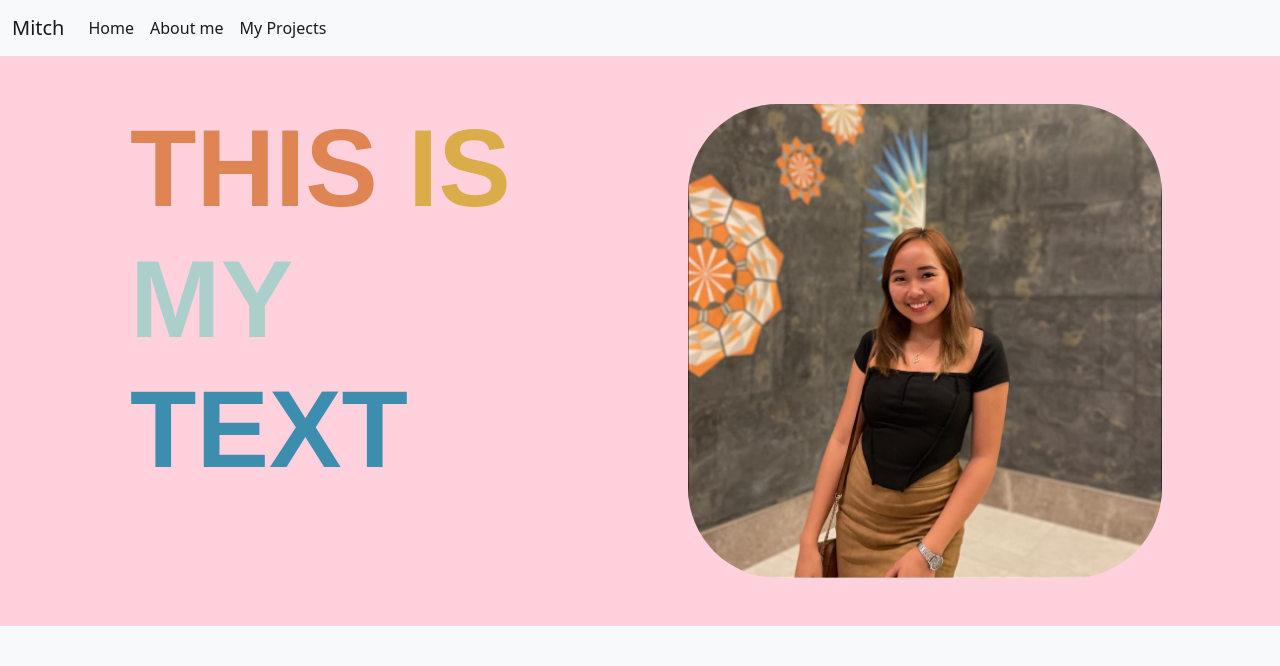
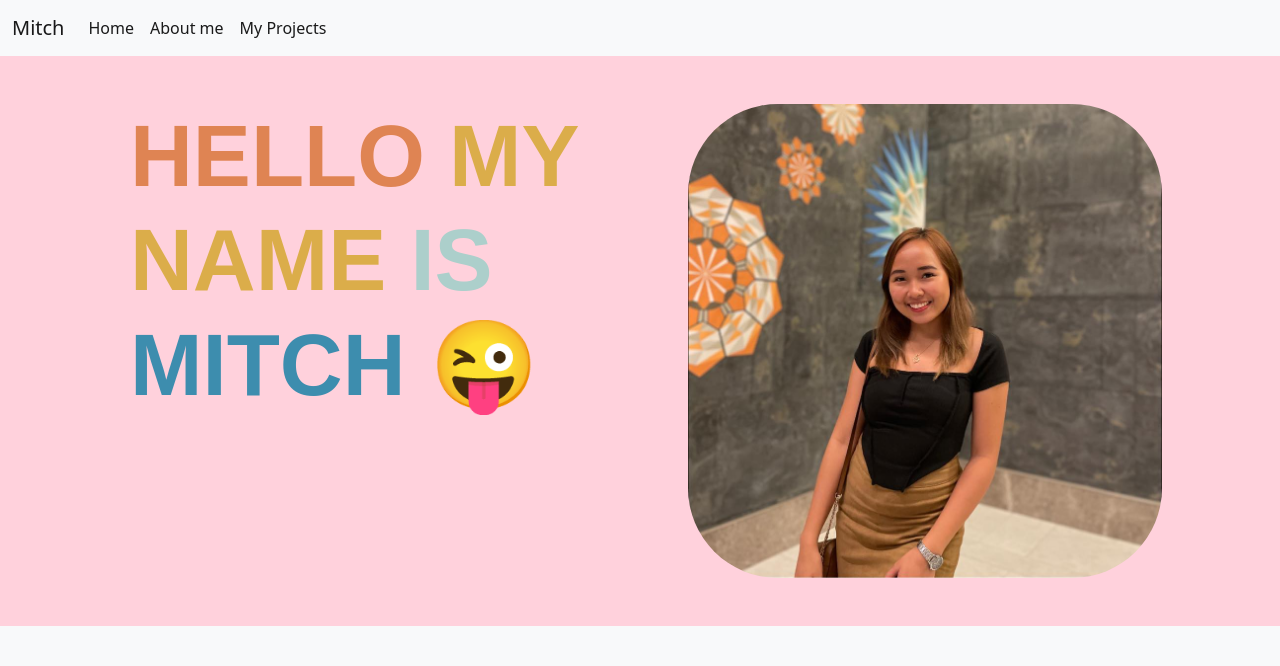
Before and after one commit to TonSalingua/mitch-shofa, a plain HTML site: page index.html in a window 1280 px wide. Shown: the top 666 px of the page. Drawn offline with nearby package versions, Linux system fonts and the light colour scheme.

Commit message:
commit nasad

```diff
--- a/css/styles.css
+++ b/css/styles.css
@@ -64,8 +64,8 @@ body{
 
   .title {
     font-family: "Montserrat", sans-serif;
-    font-weight: 800;
-    font-size: 8.5vw;
+    font-weight: 700;
+    font-size: 6.8vw;
     text-transform: uppercase;
   }
 /* end */
--- a/index.html
+++ b/index.html
@@ -40,15 +40,15 @@
       </nav>
     <!-- end of navbar -->
 
-    <div class="container" >
+    <div class="container content" >
         <div class="row">
             <div class="col-sm-6 banner-info p-5">
                 <div class="container">
                     <h2 class="title">
-                      <span class="title-word title-word-1">This</span>
-                      <span class="title-word title-word-2">is</span>
-                      <span class="title-word title-word-3">my</span>
-                      <span class="title-word title-word-4">text</span>
+                      <span class="title-word title-word-1">Hello</span>
+                      <span class="title-word title-word-2">My name</span>
+                      <span class="title-word title-word-3">is</span>
+                      <span class="title-word title-word-4">MITCH 😜</span>
                     </h2>
                   </div>
 
```
